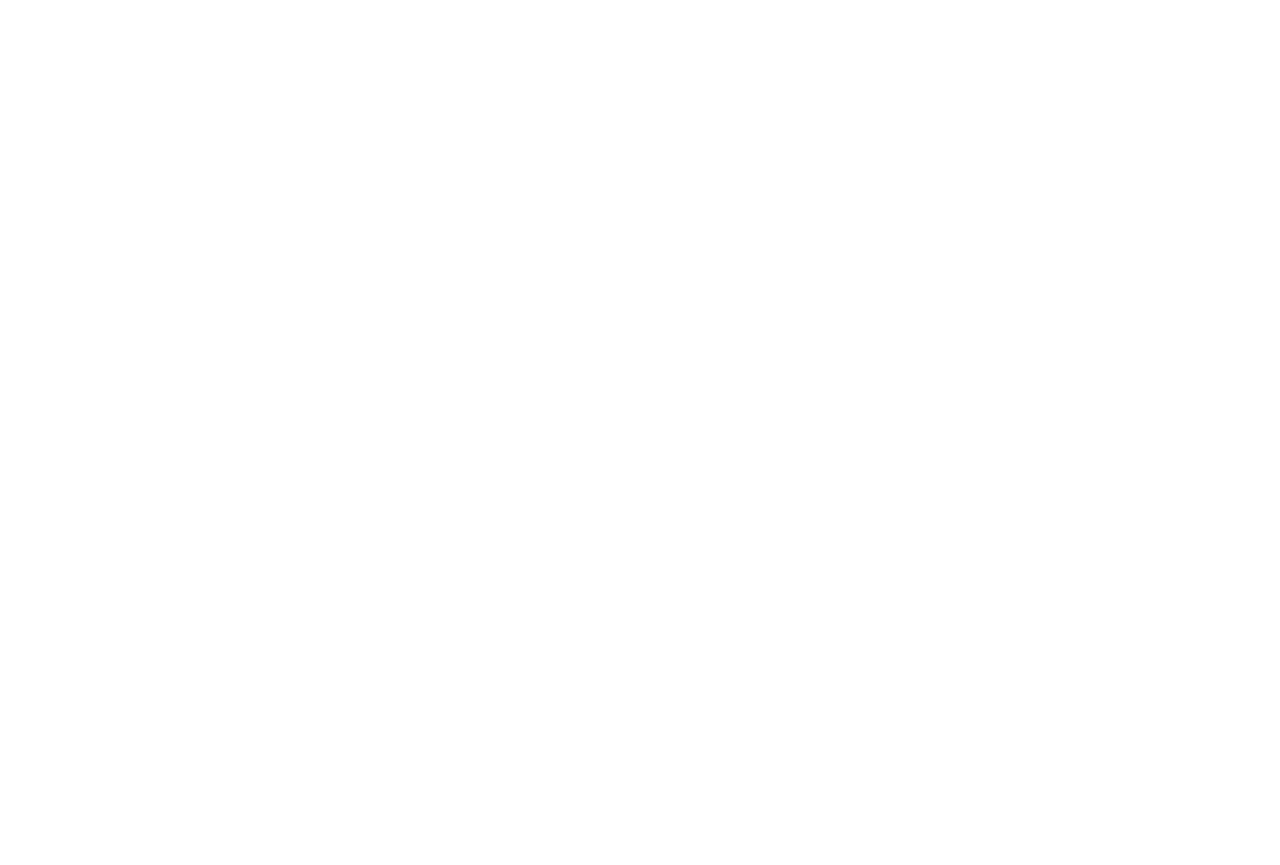
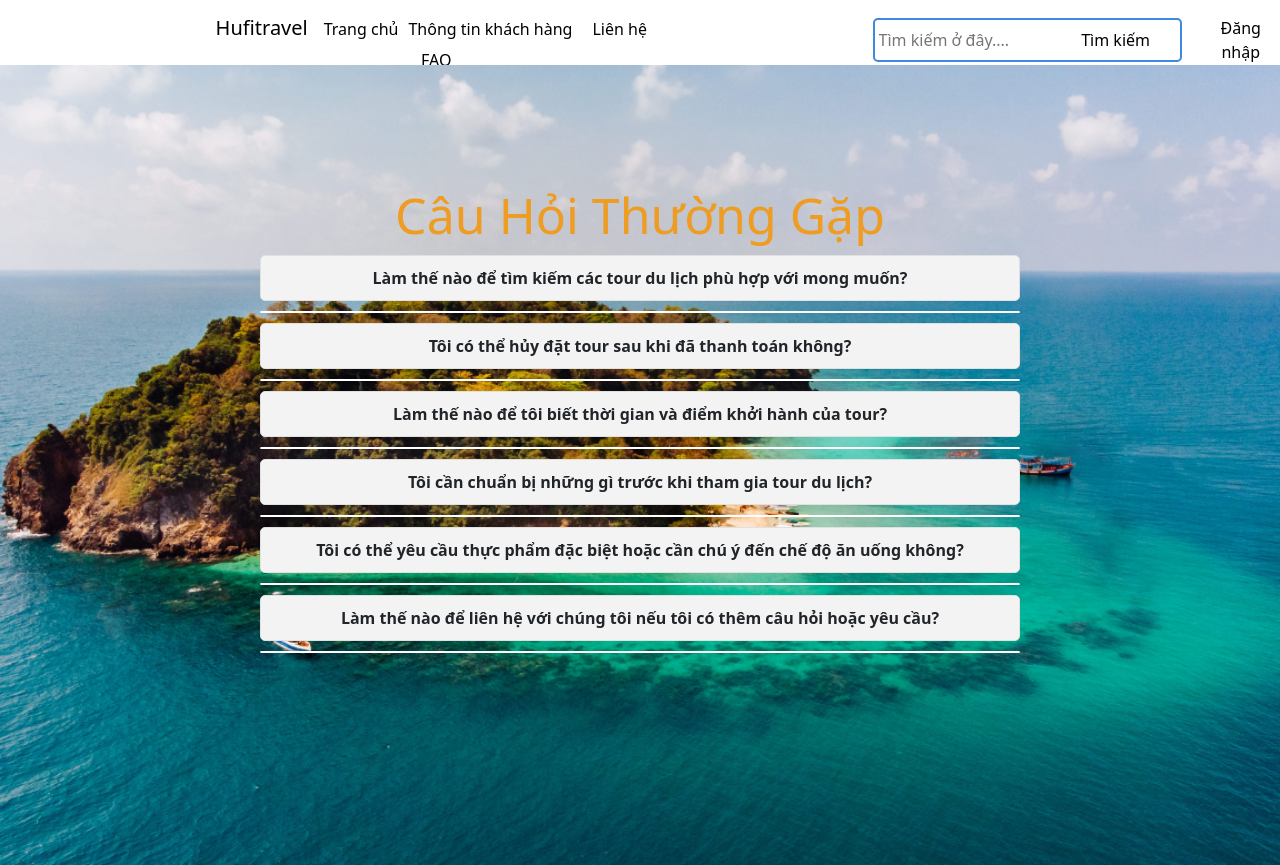
Before and after one commit to reilee21/QuanLyTourDuLich_FE, a React (Create React App) app: page /FAQ in a window 1280 px wide. Before the commit this address had no page. Before the commit the page ends 800 px from the top, so only its background shows below. Built offline with nearby package versions, Linux system fonts and the light colour scheme.

Commit message:
sửa lại màu cho trang liên hệ với done FAQ

```diff
--- a/src/components/layouts/Header.js
+++ b/src/components/layouts/Header.js
@@ -11,6 +11,7 @@
                     <Nav className="nav-home" style={{ display: 'inline-block' }} as={Link} to="/">Trang chủ</Nav >
                     <Nav className="nav-cus_info" style={{ display: 'inline-block' }} as={Link} to="/cus_info">Thông tin khách hàng</Nav >
                     <Nav className="nav-cus_info" style={{ display: 'inline-block' }} as={Link} to="/contact">Liên hệ</Nav >
+                    <Nav className="nav-cus_info" style={{ display: 'inline-block' }} as={Link} to="/FAQ">FAQ</Nav >
                 </div>
                 <Nav >
                     <div className="nav-main">
--- /dev/null
+++ b/src/page/FAQ/FaqPage.css
@@ -0,0 +1,68 @@
+.faq_main {
+    background-image: url(../../../src/assets/image/faq.png);
+    background-size: cover;
+    background-repeat: no-repeat;
+    background-position: center;
+    /* Other styling for the login container */
+    position: absolute;
+    left: 0;
+    right: 0;
+    top: 65px;
+    bottom: 0;
+    width: 100%;
+    height: 100vh;
+    overflow: hidden;
+}
+
+.faq-container {
+    max-width: 800px;
+    margin: 0 auto;
+    padding: 20px;
+    margin-top: 100px;
+}
+
+.faq-question {
+    cursor: pointer;
+    background-color: #f3f3f3;
+    font-weight: bold;
+    border: 1px solid #e0e0e0;
+    border-radius: 5px;
+    margin-bottom: 10px;
+    transition: background-color 0.3s;
+    padding: 10px;
+}
+
+.faq-answer {
+    background-color: #e0e0e0;
+    border: 1px solid #ffffff;
+    font-weight: bold;
+    border-radius: 5px;
+    margin-bottom: 10px;
+    max-height: 0;
+    overflow: hidden;
+    transition: background-color 0.3s;
+    transition: max-height 0.3s;
+}
+
+.faq-question.active {
+    background-color: #0B8D93;
+    color: #fff;
+}
+
+.faq-answer.active {
+    max-height: 1000px;
+}
+
+ul {
+    list-style: none;
+    /* Loại bỏ dấu chấm */
+    padding: 0;
+    /* Xóa lề bên trái */
+}
+
+.faq_title {
+    text-align: center;
+    color: #EE9C22;
+    margin-bottom: 10px;
+    font-size: 50px;
+}
--- /dev/null
+++ b/src/page/FAQ/index.js
@@ -0,0 +1,60 @@
+import React, { useState } from 'react';
+import './FaqPage.css';
+
+const FaqPage = () => {
+    const faqData = [
+        {
+            question: 'Làm thế nào để tìm kiếm các tour du lịch phù hợp với mong muốn?',
+            answer: 'Để tìm các tour du lịch phù hợp, bạn có thể sử dụng thanh công cụ tìm kiếm trên trang web của chúng tôi. Nhập địa điểm hoặc loại tour bạn quan tâm, sau đó lọc kết quả theo ngày, giá cả và các yêu cầu khác để tìm tour tốt nhất cho bạn'
+        },
+        {
+            question: 'Tôi có thể hủy đặt tour sau khi đã thanh toán không?',
+            answer: 'Có, bạn có thể hủy đặt tour nhưng quy định hủy bỏ và chính sách hoàn tiền có thể khác nhau tùy thuộc vào tour cụ thể. Vui lòng xem chính sách hủy bỏ của từng tour để biết thêm chi tiết'
+        },
+        {
+            question: 'Làm thế nào để tôi biết thời gian và điểm khởi hành của tour?',
+            answer: 'Thông tin về thời gian và điểm khởi hành của mỗi tour sẽ được cung cấp trong trang thông tin chi tiết của tour. Bạn có thể xem thông tin này trước khi đặt tour.'
+        },
+        {
+            question: 'Tôi cần chuẩn bị những gì trước khi tham gia tour du lịch?',
+            answer: 'Trước khi tham gia tour, chắc chắn kiểm tra danh sách đồ cụ thể cho tour đó. Thông tin về đồ cụ và mặc đồ thích hợp sẽ được cung cấp trong trang thông tin tour. Đảm bảo bạn có đủ thời gian để chuẩn bị trước khi tour khởi hành'
+        },
+        {
+            question: 'Tôi có thể yêu cầu thực phẩm đặc biệt hoặc cần chú ý đến chế độ ăn uống không?',
+            answer: 'Nếu bạn có yêu cầu đặc biệt về thực phẩm hoặc có các hạn chế về chế độ ăn uống, xin vui lòng thông báo cho chúng tôi khi đặt tour. Chúng tôi sẽ cố gắng điều chỉnh để đáp ứng nhu cầu của bạn'
+        },
+        {
+            question: 'Làm thế nào để liên hệ với chúng tôi nếu tôi có thêm câu hỏi hoặc yêu cầu?',
+            answer: 'Để liên hệ với chúng tôi, bạn có thể sử dụng thông tin liên hệ được cung cấp trên trang web của chúng tôi. Chúng tôi sẵn sàng trợ giúp bạn và giải quyết mọi câu hỏi hoặc yêu cầu của bạn'
+        },
+    ];
+
+    const [activeIndex, setActiveIndex] = useState(null);
+
+    const toggleAnswer = (index) => {
+        setActiveIndex(activeIndex === index ? null : index);
+    };
+
+    return (
+        <div className="faq_main">
+            <div className="faq-container">
+                <h1 className="faq_title">Câu Hỏi Thường Gặp</h1>
+                <ul>
+                    {faqData.map((faq, index) => (
+                        <li key={index}>
+                            <div
+                                className={`faq-question ${activeIndex === index ? 'active' : ''}`}
+                                onClick={() => toggleAnswer(index)}
+                            >
+                                {faq.question}
+                            </div>
+                            <p className={`faq-answer ${activeIndex === index ? 'active' : ''}`}>{faq.answer}</p>
+                        </li>
+                    ))}
+                </ul>
+            </div>
+        </div>
+    );
+};
+
+export default FaqPage;
--- a/src/page/contact/Contac.css
+++ b/src/page/contact/Contac.css
@@ -11,7 +11,7 @@
 
 .tile_contact {
     text-align: center;
-    color: #007bff;
+    color: #0B8D93;
     margin-bottom: 10px;
     font-size: 30px;
 }
@@ -35,7 +35,7 @@
 .contact_button {
     width: 100%;
     padding: 10px;
-    background: #007bff;
+    background: #0B8D93;
     color: #fff;
     border: none;
     border-radius: 10px;
--- a/src/routes/index.js
+++ b/src/routes/index.js
@@ -7,6 +7,7 @@
 import Histour from "../page/histour"
 import Repass from "../page/repass"
 import Contact from "../page/contact"
+import FAQ from "../page/FAQ"
 const defaultRoute = [
     { path: '/', component: HomePage },
     { path: '/login', component: LoginPage },
@@ -17,5 +18,6 @@
     { path: '/histour', component: Histour },
     { path: '/repass', component: Repass },
     { path: '/contact', component: Contact },
+    { path: '/FAQ', component: FAQ },
 ]
 export { defaultRoute }
```
Also changed, not shown: src/assets/image/faq.png (added).
